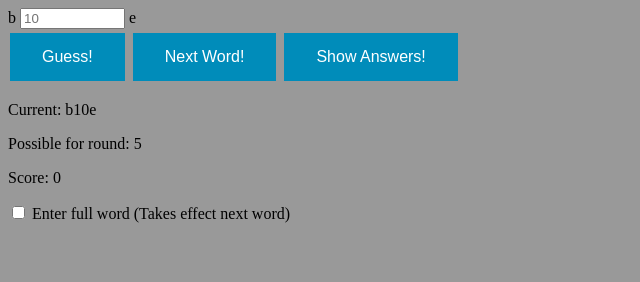
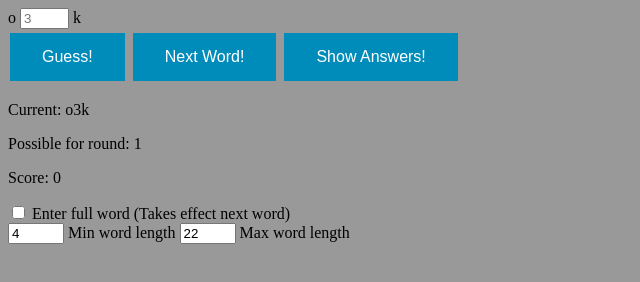
Before and after one commit to eiais/word-game, a plain HTML site: page index.html in a window 1280 px wide. Shown: the whole page, without its empty margins (0-640 px from the left). Drawn offline with Linux system fonts and the light colour scheme.

Commit message:
allow choosing word length
Signed-off-by: Kyle Spiers <kyle@spiers.me>

```diff
--- a/index.html
+++ b/index.html
@@ -35,11 +35,17 @@
 	<p id="possible"></p>
 	<p id="score">Score: 0 </p>
 	<input type="checkbox" id="full"> Enter full word (Takes effect next word)
+	<br>
+	<input type="number" id="minNum" name="minNum" required
+                               min=4 max=22 value=4> Min word length
+	<input type="number" id="maxNum" name="maxNum" required
+                               min=4 max=22 value=22> Max word length
 	</body>
 	<script type="text/javascript" src="words.js"></script>
 	<script>
                 let score = 0;
 		let possible = 0;
+		let allPuzzles = [{},{},{},{},{},{},{},{},{},{},{},{},{},{},{},{},{},{},{}]
 		let puzzles = {}
 		let nextPuzzle = ""
 		let input = document.getElementById("guess")
@@ -72,7 +78,8 @@
                 }
 		function createDict() {
 			for (let i = 0; i < words.length; i++){
-				word = words[i]
+				let word = words[i]
+				puzzles = allPuzzles[word.length - 4]
 				abr = word[0] + String(word.length - 2) + word[word.length -1]
 				if (puzzles[abr] == undefined) {
 					puzzles[abr] = [word]
@@ -89,6 +96,9 @@
 				score -= puzzles[nextPuzzle].length
 				document.getElementById("score").innerHTML = "Score: " + String(score)
 			}
+			min = parseInt(document.getElementById("minNum").value)
+			max = parseInt(document.getElementById("maxNum").value)
+			puzzles = allPuzzles[((Math.random() * (max-min+1) + min) << 0)-4];
 			let keys = Object.keys(puzzles)
 			nextPuzzle = keys[ keys.length * Math.random() << 0];
 			if (document.getElementById("full").checked) {
@@ -117,7 +127,6 @@
 			document.getElementById("words").innerHTML = ""
 			document.getElementById("possible").innerHTML = "Possible for round: " +possible
 		}
-
 		function showAnswers() {
 			for (let i=0; i<puzzles[nextPuzzle].length; i++) {
 				let word = puzzles[nextPuzzle][i]
```
